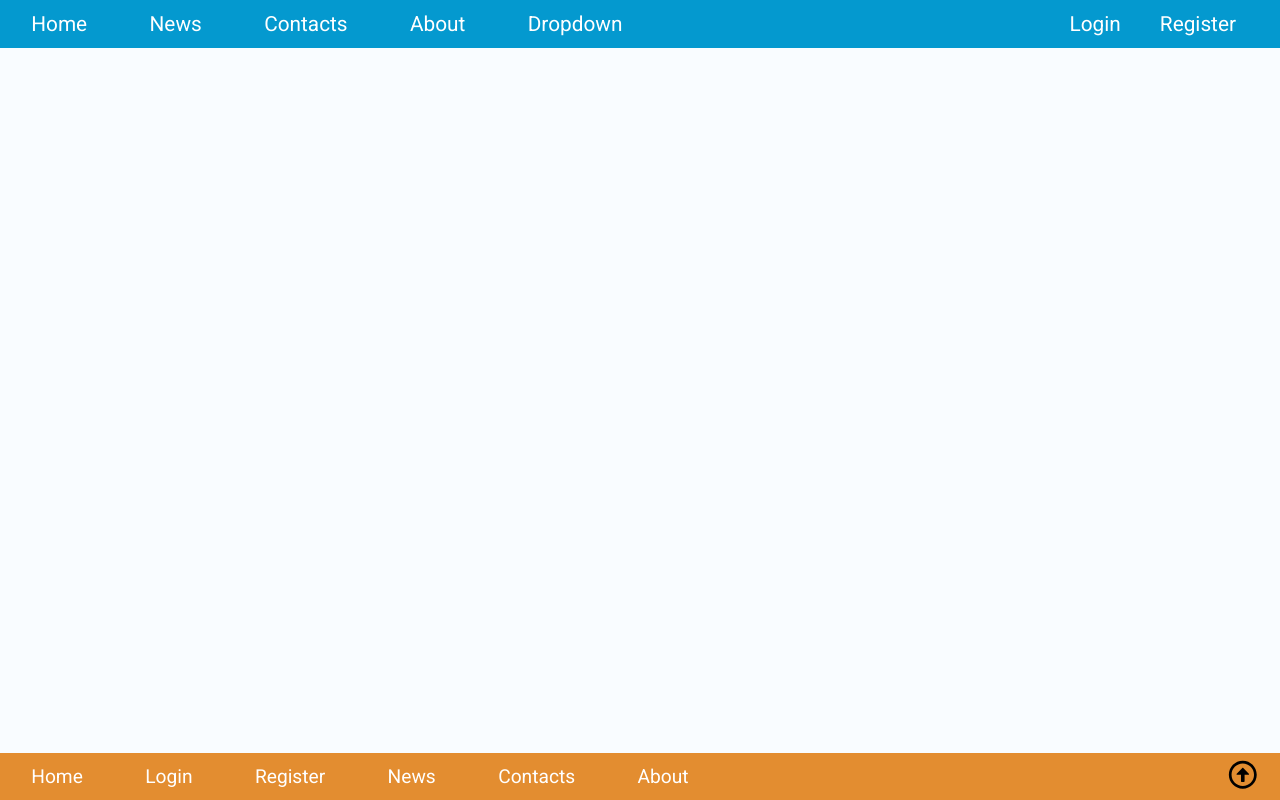
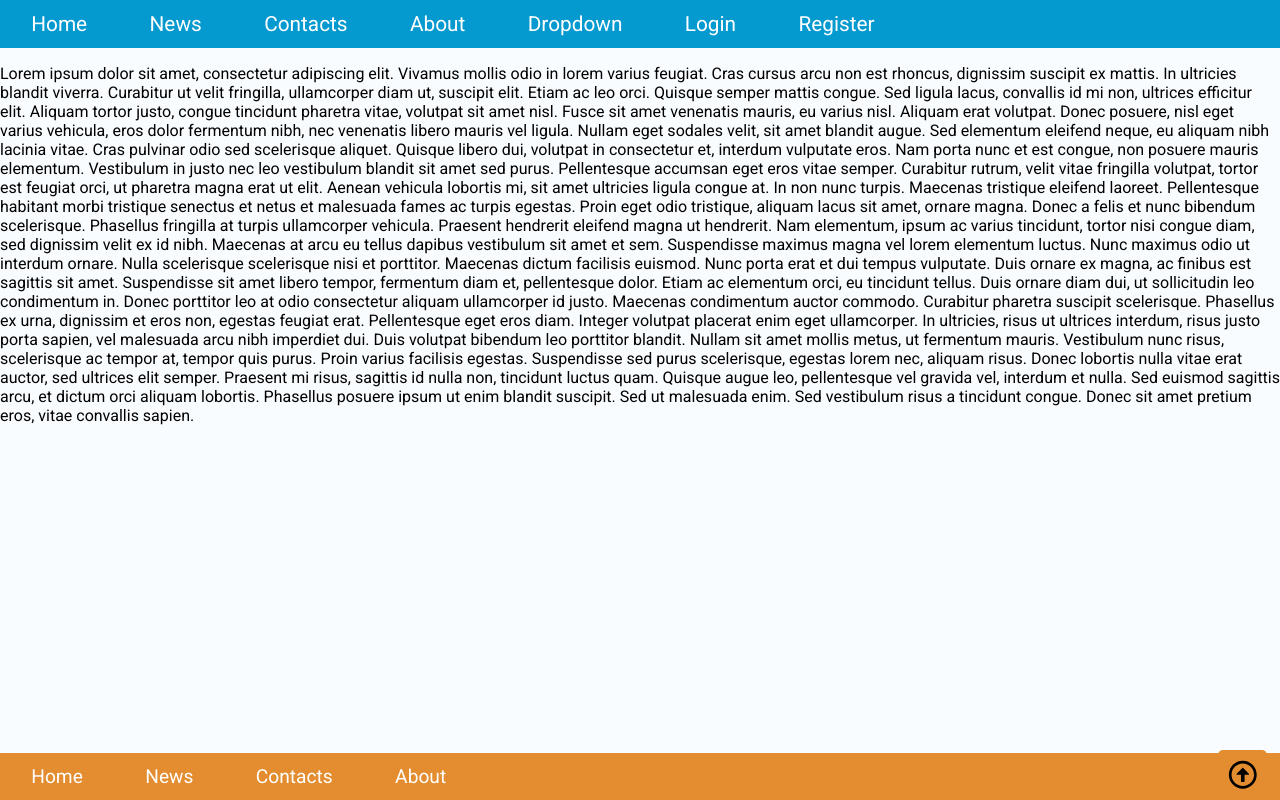
Before and after one commit to Trinitrotoluenisti/kevin, a Flask app: page / in a window 1280 px wide. Run offline with Flask 2, Linux system fonts and the light colour scheme; some libraries are stand-ins or nearby versions.

Commit message:
Minor changes

```diff
--- a/website/application/static/style/layout.css
+++ b/website/application/static/style/layout.css
@@ -53,24 +53,6 @@ body {
 	text-align: center;
 	text-decoration: none;
 	color: white;
-}
-
-#register {
-	position: fixed;
-	right: 1%;
-	margin: 1.5vh;
-	padding-left: 1.5vw;
-	padding-right: 1.5vw;
-	height: 10%
-}
-
-#login{
-	height: 10%;
-	position: fixed;
-	right: 10%;
-	margin: 1.5vh;
-	padding-left: 1.5vw;
-	padding-right: 1.5vw;
 }
 
 /* Dropdown */
@@ -137,10 +119,13 @@ body {
 	right: 1%;
 	padding: 1.3vh;
 	color: black;
+	background-color: #e38d30;
+	border-radius: 5px;
 }
 
 .fa-arrow-alt-circle-up:hover {
 	border-radius: 5px;
 	background-color: #e7c73f;
 	color: white;
+	cursor: pointer;
 }
--- a/website/application/templates/layout.html
+++ b/website/application/templates/layout.html
@@ -40,22 +40,29 @@
 				</span>
 				{% if not logged_in %}
 				<a href="login" class="button" id="login"><span style="align-items: right;">Login</a></span>
-				<a href="register" class="button" id="register">Register</a></span>
+				<a href="register" class="button">Register</a></span>
 				{% else %}
-				<a href="" class="button" id="login"><span style="align-items: right;">Profile</a></span>
+				<a href="login" class="button"><span style="align-items: right;">Profile</a></span>
 				<a href="" class="button" id="register">Logout</a></span>
 				{% endif %}
 
 			</nav>
 		{% endif %}
+		<p>Lorem ipsum dolor sit amet, consectetur adipiscing elit. Vivamus mollis odio in lorem varius feugiat. Cras cursus arcu non est rhoncus, dignissim suscipit ex mattis. In ultricies blandit viverra. Curabitur ut velit fringilla, ullamcorper diam ut, suscipit elit. Etiam ac leo orci. Quisque semper mattis congue. Sed ligula lacus, convallis id mi non, ultrices efficitur elit. Aliquam tortor justo, congue tincidunt pharetra vitae, volutpat sit amet nisl. Fusce sit amet venenatis mauris, eu varius nisl.
+
+		Aliquam erat volutpat. Donec posuere, nisl eget varius vehicula, eros dolor fermentum nibh, nec venenatis libero mauris vel ligula. Nullam eget sodales velit, sit amet blandit augue. Sed elementum eleifend neque, eu aliquam nibh lacinia vitae. Cras pulvinar odio sed scelerisque aliquet. Quisque libero dui, volutpat in consectetur et, interdum vulputate eros. Nam porta nunc et est congue, non posuere mauris elementum. Vestibulum in justo nec leo vestibulum blandit sit amet sed purus. Pellentesque accumsan eget eros vitae semper. Curabitur rutrum, velit vitae fringilla volutpat, tortor est feugiat orci, ut pharetra magna erat ut elit. Aenean vehicula lobortis mi, sit amet ultricies ligula congue at.
+
+		In non nunc turpis. Maecenas tristique eleifend laoreet. Pellentesque habitant morbi tristique senectus et netus et malesuada fames ac turpis egestas. Proin eget odio tristique, aliquam lacus sit amet, ornare magna. Donec a felis et nunc bibendum scelerisque. Phasellus fringilla at turpis ullamcorper vehicula. Praesent hendrerit eleifend magna ut hendrerit. Nam elementum, ipsum ac varius tincidunt, tortor nisi congue diam, sed dignissim velit ex id nibh. Maecenas at arcu eu tellus dapibus vestibulum sit amet et sem. Suspendisse maximus magna vel lorem elementum luctus. Nunc maximus odio ut interdum ornare. Nulla scelerisque scelerisque nisi et porttitor.
+
+		Maecenas dictum facilisis euismod. Nunc porta erat et dui tempus vulputate. Duis ornare ex magna, ac finibus est sagittis sit amet. Suspendisse sit amet libero tempor, fermentum diam et, pellentesque dolor. Etiam ac elementum orci, eu tincidunt tellus. Duis ornare diam dui, ut sollicitudin leo condimentum in. Donec porttitor leo at odio consectetur aliquam ullamcorper id justo. Maecenas condimentum auctor commodo. Curabitur pharetra suscipit scelerisque. Phasellus ex urna, dignissim et eros non, egestas feugiat erat. Pellentesque eget eros diam. Integer volutpat placerat enim eget ullamcorper. In ultricies, risus ut ultrices interdum, risus justo porta sapien, vel malesuada arcu nibh imperdiet dui. Duis volutpat bibendum leo porttitor blandit.
+
+		Nullam sit amet mollis metus, ut fermentum mauris. Vestibulum nunc risus, scelerisque ac tempor at, tempor quis purus. Proin varius facilisis egestas. Suspendisse sed purus scelerisque, egestas lorem nec, aliquam risus. Donec lobortis nulla vitae erat auctor, sed ultrices elit semper. Praesent mi risus, sagittis id nulla non, tincidunt luctus quam. Quisque augue leo, pellentesque vel gravida vel, interdum et nulla. Sed euismod sagittis arcu, et dictum orci aliquam lobortis. Phasellus posuere ipsum ut enim blandit suscipit. Sed ut malesuada enim. Sed vestibulum risus a tincidunt congue. Donec sit amet pretium eros, vitae convallis sapien. </p>
 
 		<main>{% block content %}{% endblock %}</main>
 
 		{% if (footer | default("there", false)) %}
 			<nav class="footer">
 				<a href=".." class="button"><span>Home</a></span>
-				<a href="login" class="button"><span>Login</a></span>
-				<a href="register" class="button">Register</a></span>
 				<a href="#" class="button"><span>News</a></span>
 				<a href="#" class="button"><span>Contacts</a></span>
 				<a href="#" class="button"><span>About</span></a>
```
